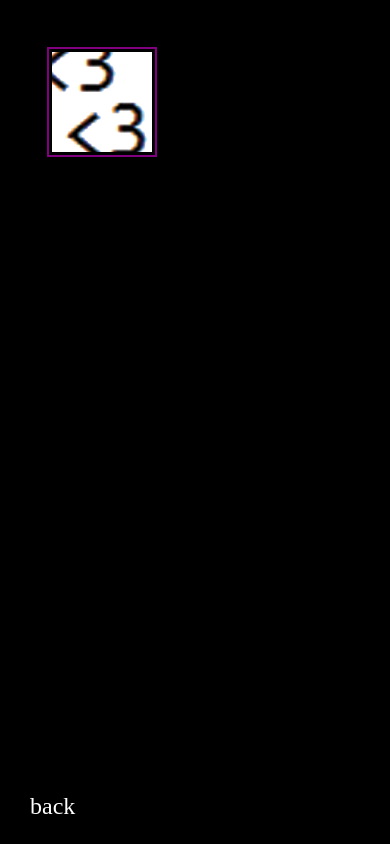
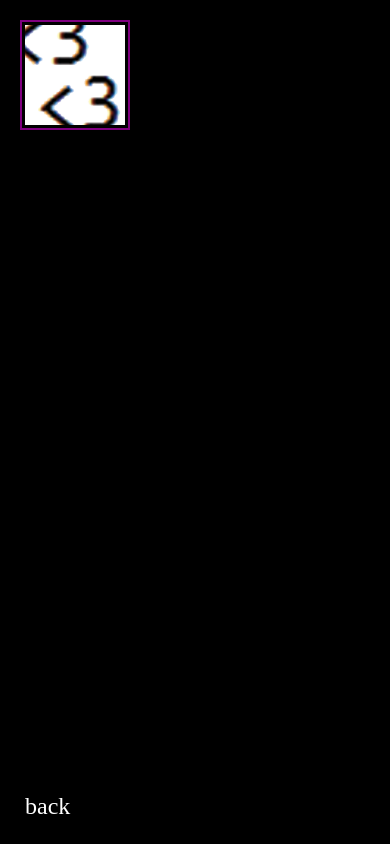
Before and after one commit to bleach2004/bleach.fish, a React (Vite) app in the folder bleach.fish/: page /audio in a window 390 px wide. Built offline with nearby package versions, Linux system fonts and the light colour scheme.

Commit message:
more alignment fixes

```diff
--- a/bleach.fish/src/Audio.tsx
+++ b/bleach.fish/src/Audio.tsx
@@ -12,7 +12,7 @@ const Audio: React.FC = () => {
   const songs: Song[] = tracks;
 
   return (
-    <div className='song-grid'>
+    <div className='wrapper'>
       <div
         style={{
           display: 'grid',
--- a/bleach.fish/src/Blog.tsx
+++ b/bleach.fish/src/Blog.tsx
@@ -11,7 +11,7 @@ const Blog: React.FC = () => {
   const posts: Post[] = postsJson;
 
   return (
-    <div style={{ padding: '20px' }}>
+    <div className='wrapper'>
       <div>
         {posts.map((post) => (
           <Link
--- a/bleach.fish/src/Post.tsx
+++ b/bleach.fish/src/Post.tsx
@@ -13,11 +13,11 @@ const Post: React.FC = () => {
   }
 
   return (
-    <div style={{ padding: '20px' }}>
-      <div style={{ display: 'flex', alignItems: 'center' }}> {/* Flex container */}
+    <div className='wrapper'>
+      <div>
         <div>
           {currentPost.text && (
-            <p className="roboto p text-white">{currentPost.text}</p>
+            <p className="p">{currentPost.text}</p>
           )}
           {/* Conditionally render the image if imageLink exists */}
           {currentPost.imageLink && (
--- a/bleach.fish/src/Track.tsx
+++ b/bleach.fish/src/Track.tsx
@@ -13,7 +13,7 @@ const Track: React.FC = () => {
   }
 
   return (
-    <div className='track-wrapper' style={{ padding: '20px' }}>
+    <div className='wrapper track-wrapper'>
       <div className="track-container">
         <img
           className="cover-static"
--- a/bleach.fish/src/index.css
+++ b/bleach.fish/src/index.css
@@ -3,7 +3,7 @@
   background-color: black;
 }
 
-html, body {
+body {
   margin: 2em;
   overflow: hidden;
   background-color: black;
@@ -131,12 +131,23 @@ a {
 }
 
 
-.song-grid {
-  padding: 20px;
+.wrapper {
+  left: 40px;
+  top: 40px;
+  position: fixed;
 }
 
+@media (max-width: 668px) {
 
-@media (max-width: 668px) {
+  .wrapper {
+    padding: 25px;
+    position: static;
+  }
+
+  .back-button {
+    left: 25px;
+  }
+
   .track-container {
     flex-direction: column;
     align-items: center;
@@ -147,7 +158,7 @@ a {
     display: flex;
     justify-content: center;
     align-items: center;
-    height: 100dvh;
+    height: 100svh;
     flex-direction: column;  /* Stack items vertically */
 
   }
@@ -155,7 +166,7 @@ a {
     display: flex;
     justify-content: center;
     align-items: center;
-    height: 100dvh;
+    height: 100svh;
   }
 
   .cover-static {
```
